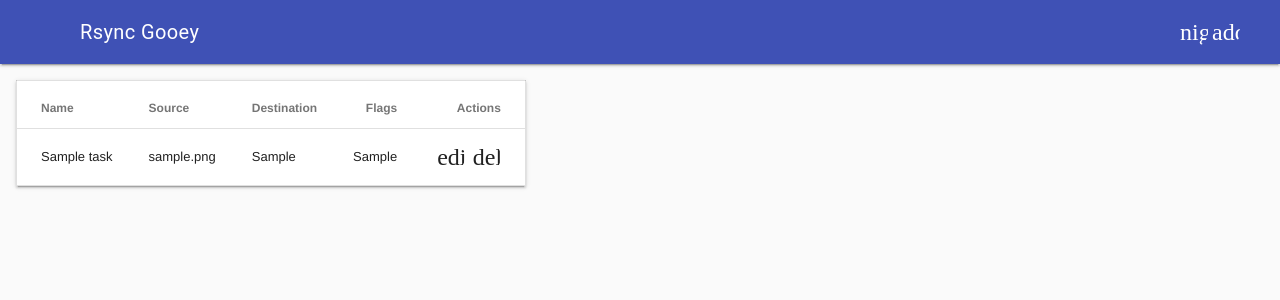
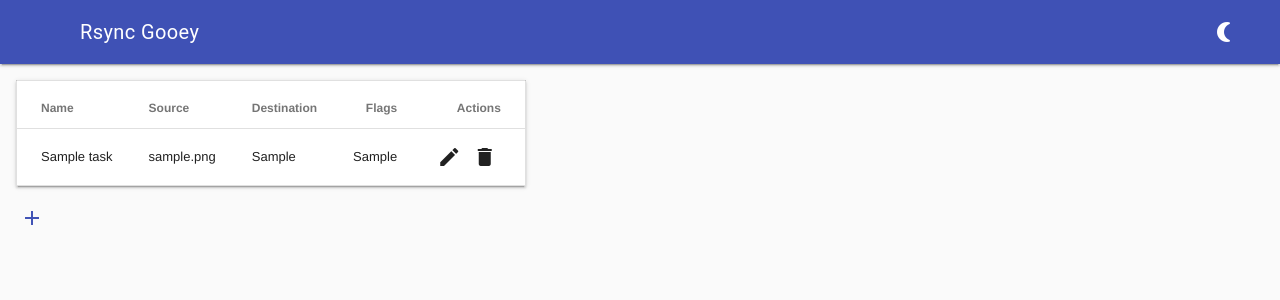
Before and after one commit to dro-ex/rsync-gooey, a Flask app: page / in a window 1280 px wide. Shown: the top 300 px of the page. Run offline with Flask 3, Linux system fonts and the light colour scheme; tables that the repository leaves empty hold one stand-in row (values such as "Sample post").

Commit message:
Update index.html

```diff
--- a/templates/index.html
+++ b/templates/index.html
@@ -4,6 +4,9 @@
   <meta charset="UTF-8">
   <meta name="viewport" content="width=device-width, initial-scale=1.0">
   <title>Rsync Gooey - Tasks</title>
+  <!-- Material Icons -->
+  <link rel="stylesheet" href="https://fonts.googleapis.com/icon?family=Material+Icons">
+  <!-- Material Design Lite CSS -->
   <link rel="stylesheet" href="https://code.getmdl.io/1.3.0/material.indigo-pink.min.css">
   <link rel="stylesheet" href="static/style.css">
 </head>
@@ -13,16 +16,15 @@
       <div class="mdl-layout__header-row">
         <span class="mdl-layout-title">Rsync Gooey</span>
         <div class="mdl-layout-spacer"></div>
+        <!-- Theme toggle button -->
         <button id="themeToggleBtn" class="mdl-button mdl-js-button mdl-button--icon">
           <i id="themeIcon" class="material-icons">nightlight_round</i>
-        </button>
-        <button id="addTaskBtn" class="mdl-button mdl-js-button mdl-button--icon">
-          <i class="material-icons">add</i>
         </button>
       </div>
     </header>
     <main class="mdl-layout__content">
       <div class="page-content mdl-grid">
+        <!-- Tasks table -->
         <div class="mdl-cell mdl-cell--12-col">
           <table class="mdl-data-table mdl-js-data-table mdl-shadow--2dp">
             <thead>
@@ -36,6 +38,12 @@
             </thead>
             <tbody id="tasks"></tbody>
           </table>
+        </div>
+        <!-- Add button aligned with table -->
+        <div class="mdl-cell mdl-cell--12-col">
+          <button id="addTaskBtn" class="mdl-button mdl-js-button mdl-button--icon mdl-button--colored">
+            <i class="material-icons">add</i>
+          </button>
         </div>
       </div>
     </main>
@@ -68,16 +76,12 @@
   <script src="static/rsync-task-components.js"></script>
   <script>
     // Theme toggle logic
-    const themeBtn = document.getElementById('themeToggleBtn');
+    const themeBtn  = document.getElementById('themeToggleBtn');
     const themeIcon = document.getElementById('themeIcon');
     function setTheme(theme) {
       document.body.className = theme;
       localStorage.setItem('theme', theme);
-      if (theme === 'light') {
-        themeIcon.textContent = 'nightlight_round';
-      } else {
-        themeIcon.textContent = 'wb_sunny';
-      }
+      themeIcon.textContent = theme === 'light' ? 'nightlight_round' : 'wb_sunny';
     }
     // Initialize theme
     const savedTheme = localStorage.getItem('theme') || 'light';
```
